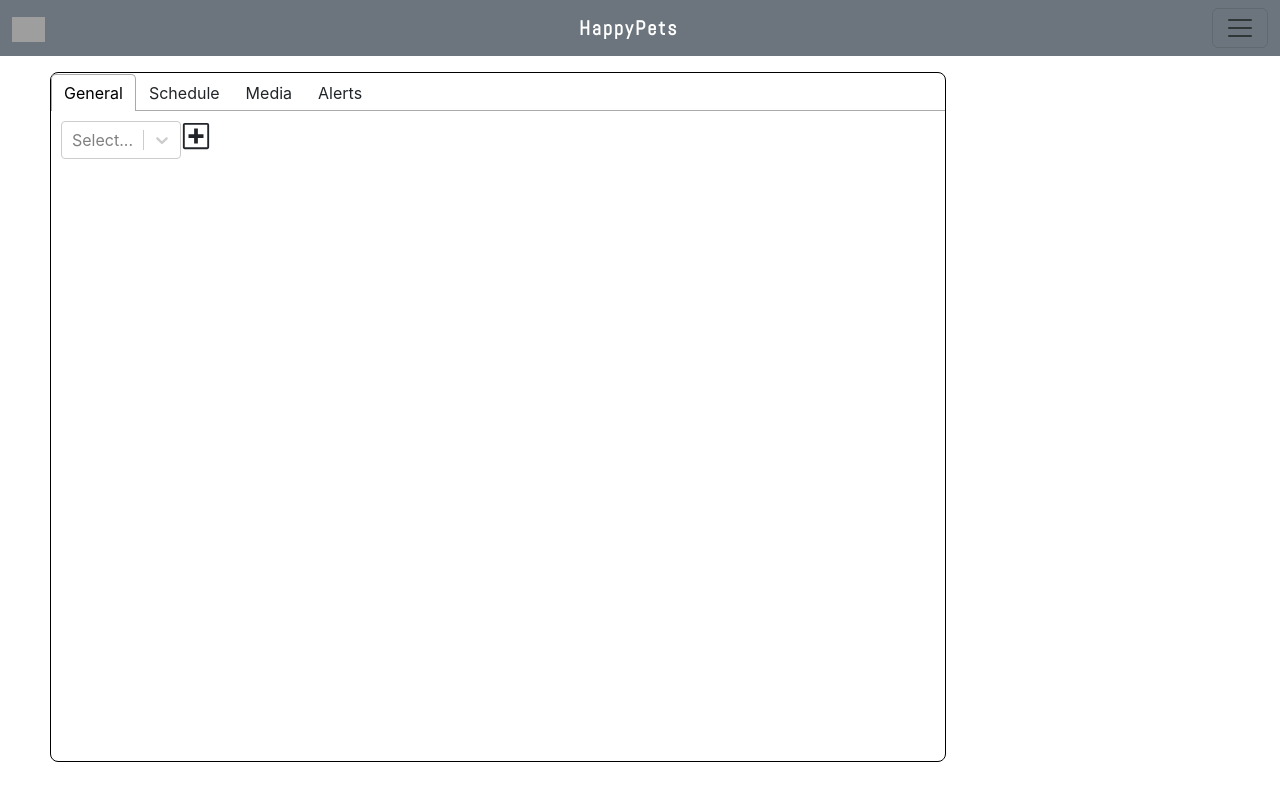
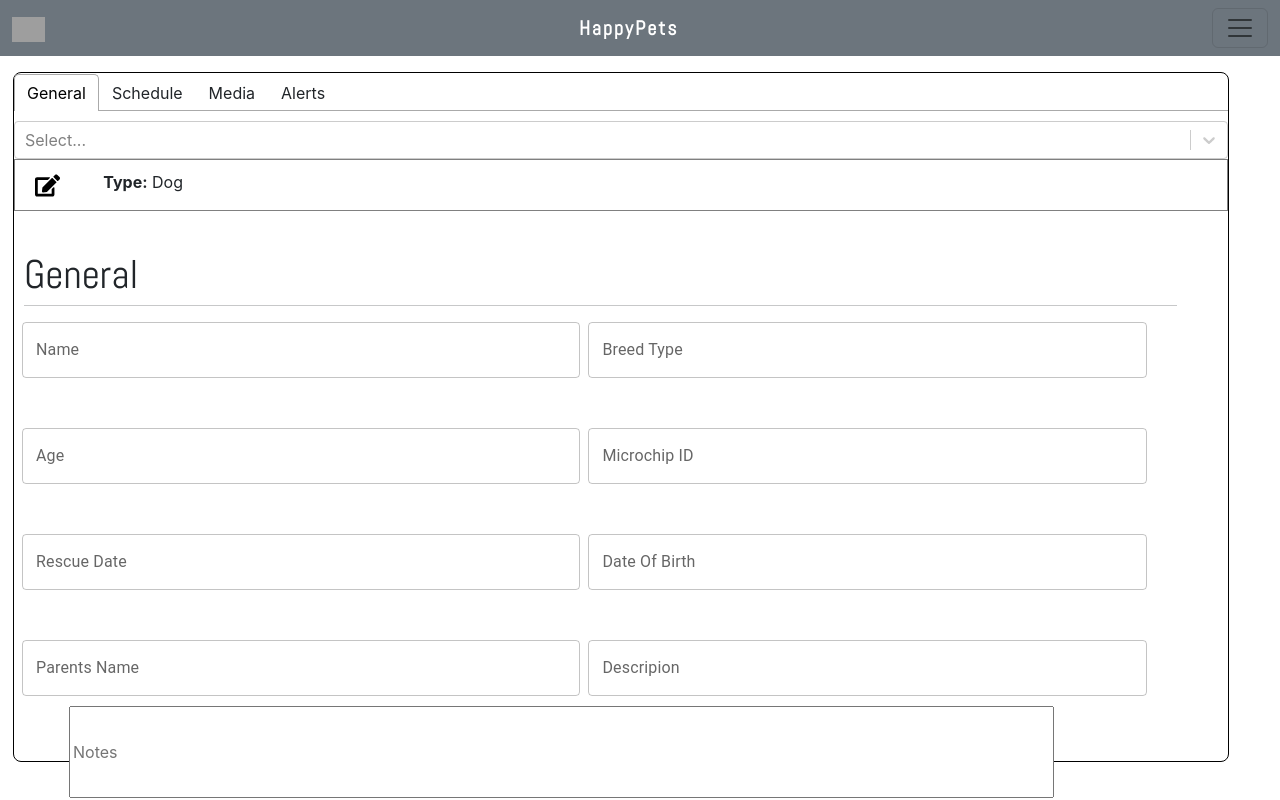
Before and after one commit to ZachGleason/Pets-Application, a React (Create React App) app in the folder client/: page /dashboard in a window 1280 px wide. Built offline with nearby package versions, Linux system fonts and the light colour scheme; grey boxes are pictures that could not be loaded.

Commit message:
staging[2]

```diff
--- a/client/package.json
+++ b/client/package.json
@@ -19,6 +19,7 @@
     "react-select": "^5.3.2",
     "react-spring": "^9.4.5",
     "react-tabs": "^5.1.0",
+    "react-textarea-autosize": "^8.3.4",
     "web-vitals": "^2.1.4"
   },
   "scripts": {
--- a/client/src/App.css
+++ b/client/src/App.css
@@ -29,7 +29,3 @@
   h5:after {
     margin-left: 10px
   }
-
-.left {
-    margin-left: 10;
-}
--- a/client/src/Components/General.jsx
+++ b/client/src/Components/General.jsx
@@ -1,6 +1,11 @@
 import React from 'react';
 import Select from 'react-select'
 import { GoDiffAdded } from "react-icons/go";
+import { FaEdit } from "react-icons/fa";
+import Button from '@mui/material/Button';
+import { TextField } from '@mui/material';
+
+
 
 const General = () => {
 
@@ -11,16 +16,39 @@
       ]
 
   return (
-        <div style={{width: "100%", display: "flex", marginLeft: 10,}}>
-            <Select options={options} />
-            <div style={{ display: "inline-flex",  }}>
-                {/* Map out users information for retrieving, type of animal, phone, & email */}
-                {/* <p className='left'>Type: Dog</p>
-                <p className='left'>Phone: 123-123-123  </p>
-                <p className='left'>Email: John@gmail.com</p> */}
-            </div>
-            <GoDiffAdded fontSize={30} />
+      <>
+        <div >
+            <Select options={options}/>
         </div>
+        <div style={{ display: "flex", border: "1px solid grey  "}}>
+                <Button sx={{ color: "black", fontSize: 25, }}><FaEdit /></Button>
+                {/* Map out users information for retrieving type of animal */}
+                <p style={{ marginLeft: "2%", marginTop: 10}}><b>Type:</b> Dog</p>
+        </div>
+        <div>
+            <h1 style={{ fontFamily: 'Abel', marginLeft: 10, marginBottom: -10, marginTop: 40}}>General</h1>
+            <hr style={{ width: "95%", marginLeft: 10}}/>
+        </div>
+        <div>
+            <TextField id="outlined-basic" type="text" label="Name" variant="outlined" sx={{ml: 1, width: "46%"}}/>
+            <TextField id="outlined-basic" type="text" label="Breed Type" variant="outlined" sx={{ml: 1, width: "46%"}}/>
+        </div>
+        <div style={{marginTop: 50}}>
+            <TextField id="outlined-basic" type="number" label="Age" variant="outlined" sx={{ml: 1, width: "46%"}}/>
+            <TextField id="outlined-basic"  type="number" label="Microchip ID" variant="outlined" sx={{ml: 1, width: "46%"}}/>
+        </div>
+        <div style={{marginTop: 50}}>
+            <TextField id="outlined-basic" type="text" label="Rescue Date" variant="outlined" sx={{ml: 1, width: "46%"}}/>
+            <TextField id="outlined-basic" type="text" label="Date Of Birth" variant="outlined" sx={{ml: 1, width: "46%"}}/>
+        </div>
+        <div style={{marginTop: 50}}>
+            <TextField id="outlined-basic" type="text" label="Parents Name" variant="outlined" sx={{ml: 1, width: "46%"}}/>
+            <TextField id="outlined-basic" type="text" label="Descripion" variant="outlined" sx={{ml: 1, width: "46%"}}/>
+        </div>
+        <div style={{marginTop: 10, marginLeft: 55}}>
+            <input placeholder='Notes' type="text" cols="40" rows="5" style={{width: "85%", height: 92}}></input>
+        </div>
+    </>
   )
 }
 
--- /dev/null
+++ b/client/src/Components/Media.jsx
@@ -0,0 +1,34 @@
+import React from 'react';
+import Select from 'react-select';
+import { FaEdit } from "react-icons/fa";
+import Button from '@mui/material/Button';
+import { GoDiffAdded } from "react-icons/go";
+
+const Media = () => {
+
+    const options = [
+        { value: 'Daisy', label: 'Daisy' },
+        { value: 'John', label: 'John' },
+        { value: 'Jake', label: 'Jake' }
+      ]
+
+  return (
+    <>
+     <div >
+            <Select options={options}/>
+        </div>
+        <div style={{ display: "flex", border: "1px solid grey  "}}>
+                <Button sx={{ color: "black", fontSize: 25, }}><FaEdit /></Button>
+                {/* Map out users information for retrieving type of animal */}
+                <p style={{ marginLeft: "2%", marginTop: 10}}><b>Type:</b> Dog</p>
+        </div>
+        <div>
+        <h1 style={{ fontFamily: 'Abel', marginLeft: 10, marginBottom: -10, marginTop: 40, display: "inline-block"}}>Media</h1>
+        <Button variant="outlined" sx={{  display: "inline-block", left: "60%",}}><GoDiffAdded style={{color: "black"}}/></Button>
+        <hr style={{ width: "95%", marginLeft: 10}}/>
+    </div>
+    </>
+  )
+}
+
+export default Media
--- a/client/src/Components/Overview.jsx
+++ b/client/src/Components/Overview.jsx
@@ -2,11 +2,13 @@
 import { Tab, Tabs, TabList, TabPanel } from 'react-tabs';
 import 'react-tabs/style/react-tabs.css';
 import General from './General';
+import Schedule from '../Components/Schedule';
+import Media from '../Components/Media';
 
 const Overview = () => {
   return (
     <div >
-        <Tabs style={{ maxWidth: "70%", border: "1px solid black", height: "80%", marginLeft: 50, borderRadius: 8}}>
+        <Tabs style={{ maxWidth: "95%", border: "1px solid black", height: "80%", borderRadius: 8, marginLeft: 13}}>
             <TabList>
             <Tab>General</Tab>
             <Tab>Schedule</Tab>
@@ -19,11 +21,11 @@
               </TabPanel>
 
               <TabPanel>
-              <h2>Any content 2</h2>
+                <Schedule />
               </TabPanel>
 
               <TabPanel>
-              <h2>test</h2>
+                <Media />
               </TabPanel>
             </div>
         </Tabs>
--- /dev/null
+++ b/client/src/Components/Schedule.jsx
@@ -0,0 +1,51 @@
+import React from 'react';
+import Select from 'react-select';
+import { FaEdit } from "react-icons/fa";
+import Button from '@mui/material/Button';
+
+const Schedule = () => {
+
+    const options = [
+        { value: 'Daisy', label: 'Daisy' },
+        { value: 'John', label: 'John' },
+        { value: 'Jake', label: 'Jake' }
+      ]
+
+  return (
+   <>
+    <div>
+        <Select options={options}/>
+    </div>
+    <div style={{ display: "flex", border: "1px solid grey  "}}>
+        <Button sx={{ color: "black", fontSize: 25, }}><FaEdit /></Button>
+        {/* Map out users information for retrieving type of animal */}
+        <p style={{ marginLeft: "2%", marginTop: 10}}><b>Type:</b> Dog</p>
+    </div>
+    <div>
+        <h1 style={{ fontFamily: 'Abel', marginLeft: 10, marginBottom: -10, marginTop: 40}}>Schedule</h1>
+        <hr style={{ width: "95%", marginLeft: 10}}/>
+    </div>
+    <div style={{height: 480, overflow: "scroll"}}>
+        {/* Map out all of the scheduled boxes for the selected pet */}
+        {/* Meantime these are hardcoded boxes to display what should be expected */}
+        <div style={{ width: "95%", height: 110, border: "1px solid black", borderRadius: 15, marginLeft: 10, marginTop: 8 }}>
+
+        </div>
+        <div style={{ width: "95%", height: 110, border: "1px solid black", borderRadius: 15, marginLeft: 10, marginTop: 8 }}>
+
+        </div>
+        <div style={{ width: "95%", height: 110, border: "1px solid black", borderRadius: 15, marginLeft: 10, marginTop: 8 }}>
+
+        </div>
+        <div style={{ width: "95%", height: 110, border: "1px solid black", borderRadius: 15, marginLeft: 10, marginTop: 8 }}>
+
+        </div>
+        <div style={{ width: "95%", height: 110, border: "1px solid black", borderRadius: 15, marginLeft: 10, marginTop: 8 }}>
+
+        </div>
+    </div>
+   </>
+  )
+}
+
+export default Schedule
--- a/client/src/Pages/Dashboard.jsx
+++ b/client/src/Pages/Dashboard.jsx
@@ -1,6 +1,7 @@
 import React from 'react';
 import DashboardNav from '../Components/DashboardNav';
 import Tabs from '../Components/Overview';
+
 
 const Dashboard = () => {
   return (
```
Also changed, not shown: 2 other files (tests, documents, lock files or other folders).
